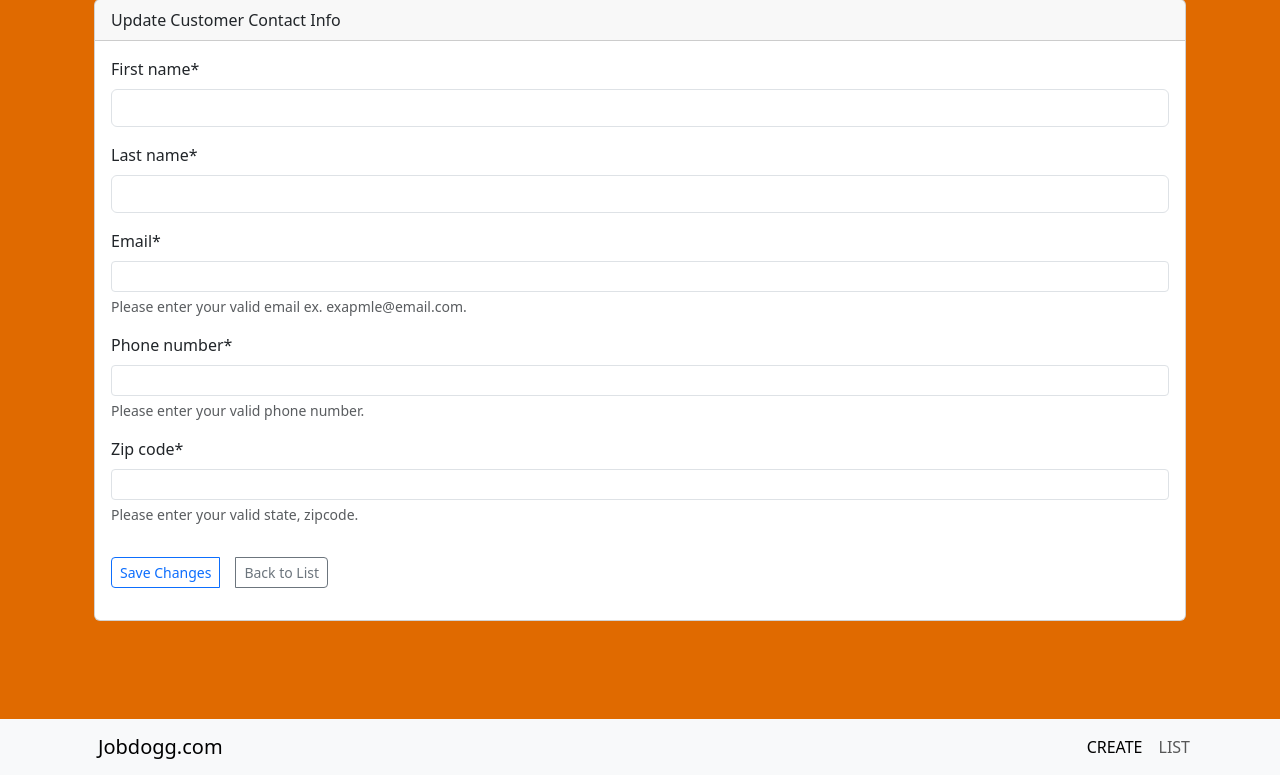
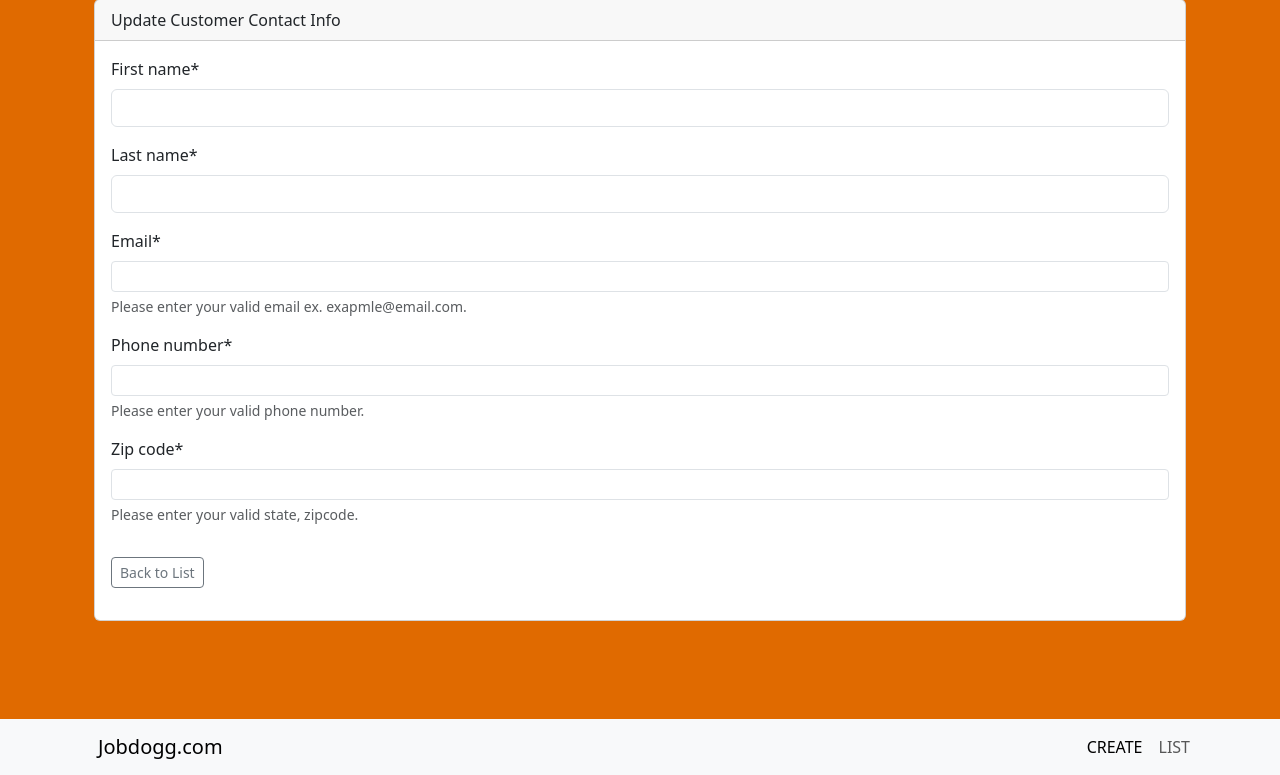
Before and after one commit to temesgen-zenebe/Jobdogg.io, a Django app: template templates/userContactInfo/customer_updateView.html in a window 1280 px wide. Shown: the part 25-800 px from the top of the page. Run offline with Django 4.2, Linux system fonts and the light colour scheme; the template is opened without the code that fills it: values that come from a table or form of the project are taken from there, others are empty; some libraries are stand-ins or nearby versions.

Commit message:
UPDATE TEMPLATES

```diff
--- a/templates/userContactInfo/customer_detail.html
+++ b/templates/userContactInfo/customer_detail.html
@@ -15,7 +15,7 @@
         <div class="card-footer">
             <a href="{% url 'userContactInfo:customer-update' customer.slug %}" class="btn btn-sm btn-outline-primary">Edit</a>
             <a href="{% url 'userContactInfo:customer-list' %}" class="btn btn-sm btn-outline-secondary ">Back to List</a>
-            <a href="{% url 'userContactInfo:customer-delete' customer.slug %}" class="btn btn-sm btn-outline-danger">Delete</a>
+           <!--<a href="{% url 'userContactInfo:customer-delete' customer.slug %}" class="btn btn-sm btn-outline-danger">Delete</a>-->
         </div>
     </div>
 </div>
--- a/templates/userContactInfo/customer_updateView.html
+++ b/templates/userContactInfo/customer_updateView.html
@@ -14,7 +14,7 @@
             {% csrf_token %}
             {{ form|crispy }}
             <div class="btn-group gap-3 py-3 ">
-                <button type="submit" class="btn btn-sm btn-outline-primary">Save Changes</button>
+                <!--<button type="submit" class="btn btn-sm btn-outline-primary">Save Changes</button>-->
                 <a href="{% url 'userContactInfo:customer-list' %}" class="btn btn-sm btn-outline-secondary ">Back to List</a>
             </div>
         </form>
```
